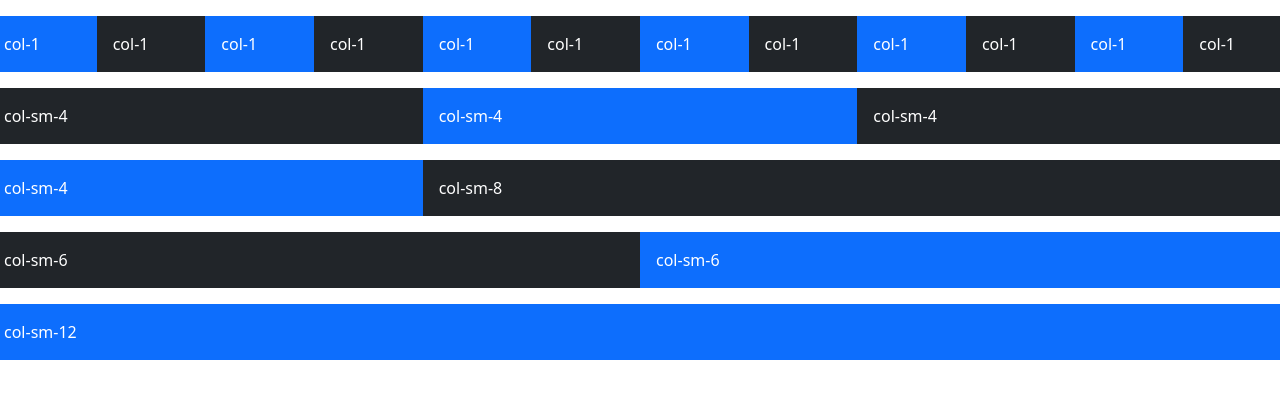
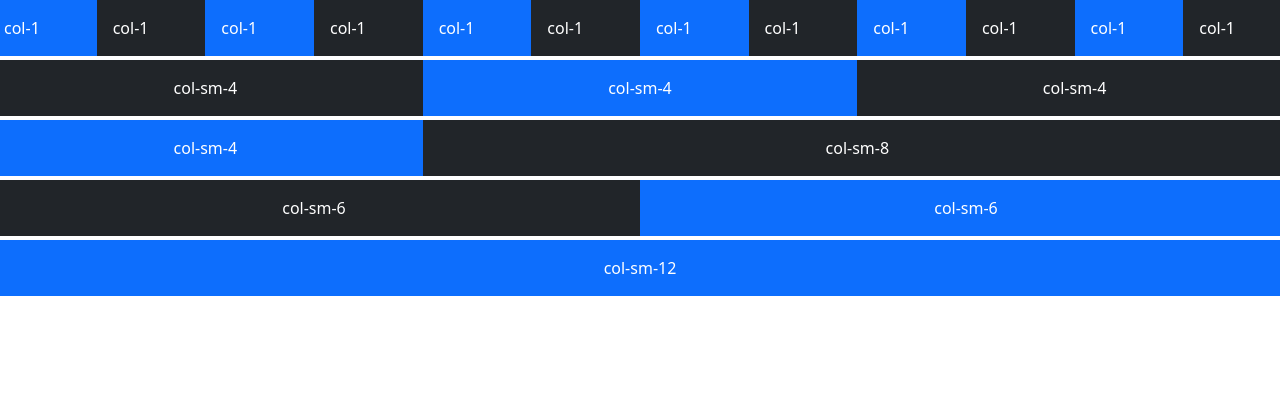
Before and after one commit to DahmanCode/Bootstrap-EX, a website: page grid.html in a window 1280 px wide. Drawn offline with nearby package versions, Linux system fonts and the light colour scheme.

Commit message:
text-center

```diff
--- a/index.html
+++ b/grid.html
@@ -8,7 +8,7 @@
     <title>Grid Classes</title>
 </head>
 <body>
-    <div class="row mt-3">
+    <div class="row">
         <div class="col-sm-1 p-3 bg-primary text-white">col-1</div>
         <div class="col-sm-1 p-3 bg-dark text-white">col-1</div>
         <div class="col-sm-1 p-3 bg-primary text-white">col-1</div>
@@ -22,21 +22,21 @@
         <div class="col-sm-1 p-3 bg-primary text-white">col-1</div>
         <div class="col-sm-1 p-3 bg-dark text-white">col-1</div>
     </div>
-    <div class="row mt-3">
-        <div class="col-sm-4 p-3 bg-dark text-white">col-sm-4</div>
-        <div class="col-sm-4 p-3 bg-primary text-white">col-sm-4</div>
-        <div class="col-sm-4 p-3 bg-dark text-white">col-sm-4</div>
+    <div class="row mt-1">
+        <div class="col-sm-4 p-3 bg-dark text-white text-center">col-sm-4</div>
+        <div class="col-sm-4 p-3 bg-primary text-white text-center">col-sm-4</div>
+        <div class="col-sm-4 p-3 bg-dark text-white text-center">col-sm-4</div>
     </div>
-    <div class="row mt-3">
-        <div class="col-sm-4 p-3 bg-primary text-white">col-sm-4</div>
-        <div class="col-sm-8 p-3 bg-dark text-white">col-sm-8</div>
+    <div class="row mt-1">
+        <div class="col-sm-4 p-3 bg-primary text-white text-center">col-sm-4</div>
+        <div class="col-sm-8 p-3 bg-dark text-white text-center">col-sm-8</div>
     </div>
-    <div class="row mt-3">
-        <div class="col-sm-6 p-3 bg-dark text-white">col-sm-6</div>
-        <div class="col-sm-6 p-3 bg-primary text-white">col-sm-6</div>
+    <div class="row mt-1">
+        <div class="col-sm-6 p-3 bg-dark text-white text-center	">col-sm-6</div>
+        <div class="col-sm-6 p-3 bg-primary text-white text-center	">col-sm-6</div>
     </div>
-    <div class="row mt-3">
-        <div class="col-sm-12 p-3 bg-primary text-white">col-sm-12</div>
+    <div class="row mt-1">
+        <div class="col-sm-12 p-3 bg-primary text-white text-center">col-sm-12</div>
     </div>
 </body>
 </html>
```
